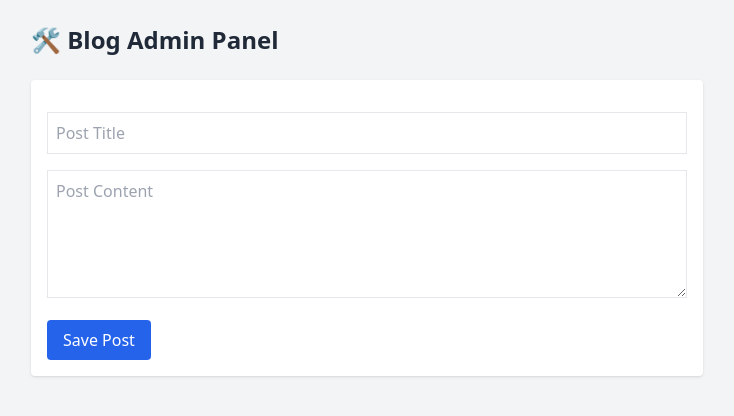
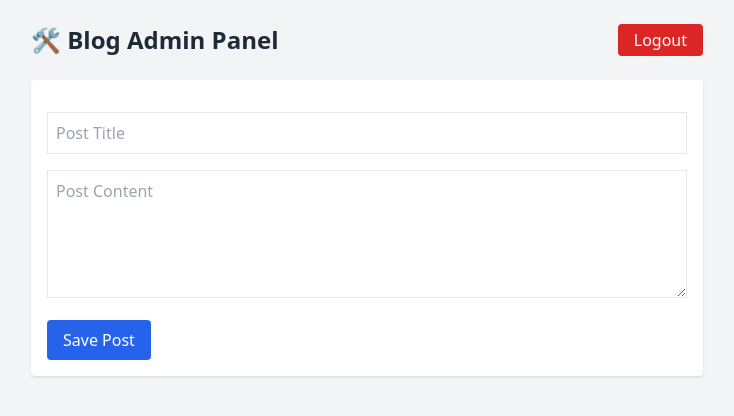
Before and after one commit to Km099/WebApp, a plain HTML site: page admin.html in a window 1280 px wide. Shown: the whole page, without its empty margins (273-1007 px from the left). Drawn offline with nearby package versions, Linux system fonts and the light colour scheme; no server answers.

Commit message:
Update admin.html

```diff
--- a/admin.html
+++ b/admin.html
@@ -7,7 +7,10 @@
 </head>
 <body class="bg-gray-100 text-gray-800 p-6">
   <div class="max-w-2xl mx-auto space-y-6">
-    <h1 class="text-2xl font-bold">🛠️ Blog Admin Panel</h1>
+    <div class="flex justify-between items-center">
+      <h1 class="text-2xl font-bold">🛠️ Blog Admin Panel</h1>
+      <button onclick="logout()" class="bg-red-600 text-white px-4 py-1 rounded">Logout</button>
+    </div>
 
     <form id="postForm" class="bg-white p-4 rounded shadow space-y-4">
       <input type="hidden" id="postId" />
@@ -19,9 +22,10 @@
     <div id="postList" class="space-y-2"></div>
   </div>
 
-  <!-- Firebase SDK -->
+  <!-- Firebase SDKs -->
   <script src="https://www.gstatic.com/firebasejs/9.6.10/firebase-app-compat.js"></script>
   <script src="https://www.gstatic.com/firebasejs/9.6.10/firebase-firestore-compat.js"></script>
+  <script src="https://www.gstatic.com/firebasejs/9.6.10/firebase-auth-compat.js"></script>
   <script src="./admin.js"></script>
 </body>
 </html>
```
